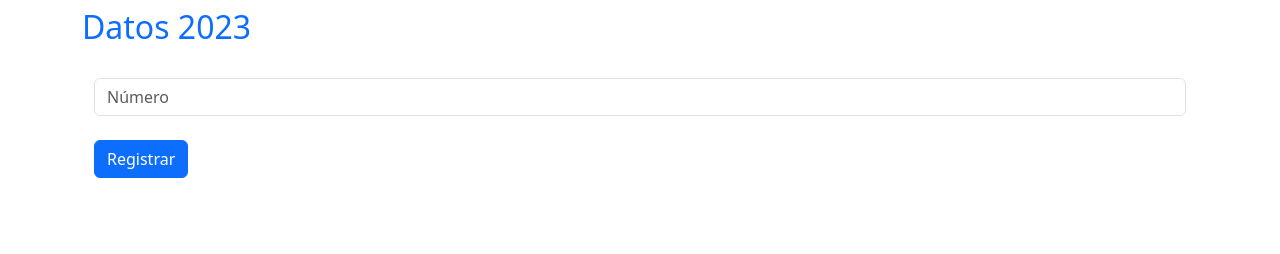
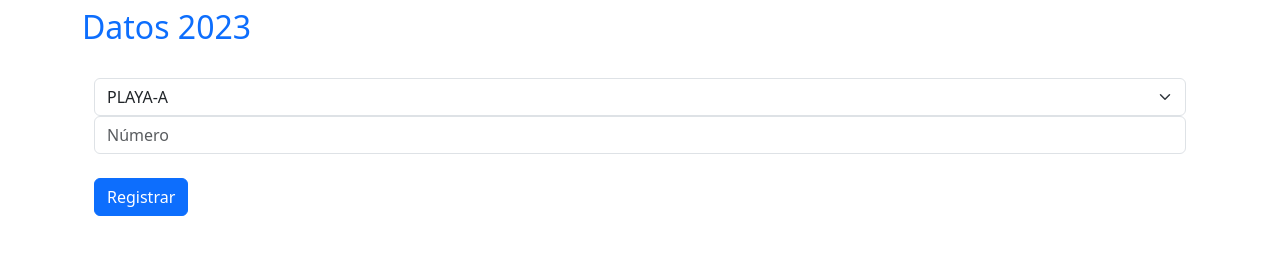
Before and after one commit to jjguillen/votaciones2023, a website: page votar.html in a window 1280 px wide. Drawn offline with nearby package versions, Linux system fonts and the light colour scheme.

Commit message:
select mesa

```diff
--- a/votar.html
+++ b/votar.html
@@ -58,8 +58,16 @@
         function pintarFormularioVoto() {
           let cadena = "<br>";
           cadena += '    <form> ' +
-
                        ' <div class="form-outline mb-4"> ' +
+                       '   <select class="form-select"> ' +
+                       '     <option value="PLAYA-A">PLAYA-A</option>' +
+                       '     <option value="PLAYA-B">PLAYA-B</option>' +
+                       '     <option value="PLAYA-C">PLAYA-C</option>' +
+                       '     <option value="PLAYA-D">PLAYA-D</option>' +
+                       '     <option value="PLAYA-E">PLAYA-E</option>' +
+                       '     <option value="PUEBLO-A">PUEBLO-A</option>' +
+                       '     <option value="PUEBLO-B">PUEBLO-B</option>' +
+                       '   </select>' +
                        '   <input type="text" id="id" class="form-control" placeholder="Número" /> ' +
                        ' </div> ' +
                        ' <button type="button" accion="votar" class="btn btn-primary btn-block mb-4">Registrar</button>' +
```
